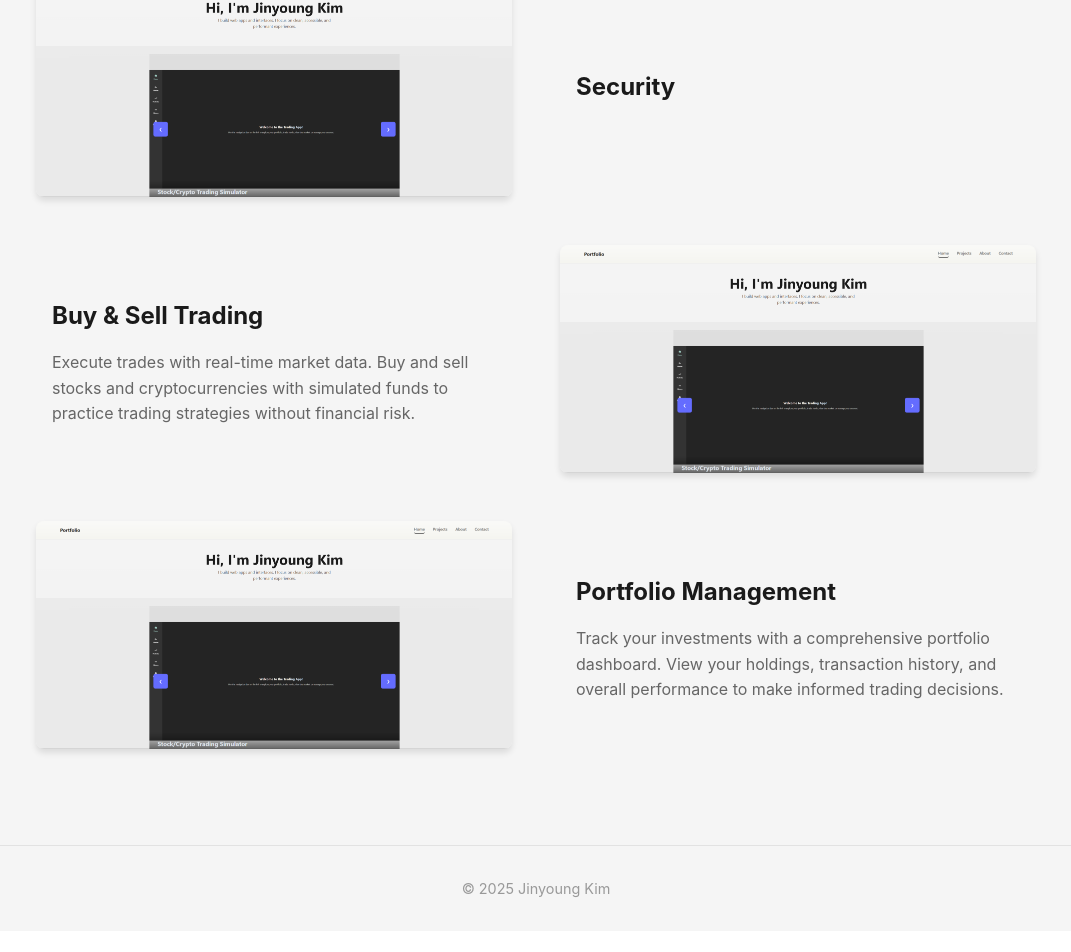
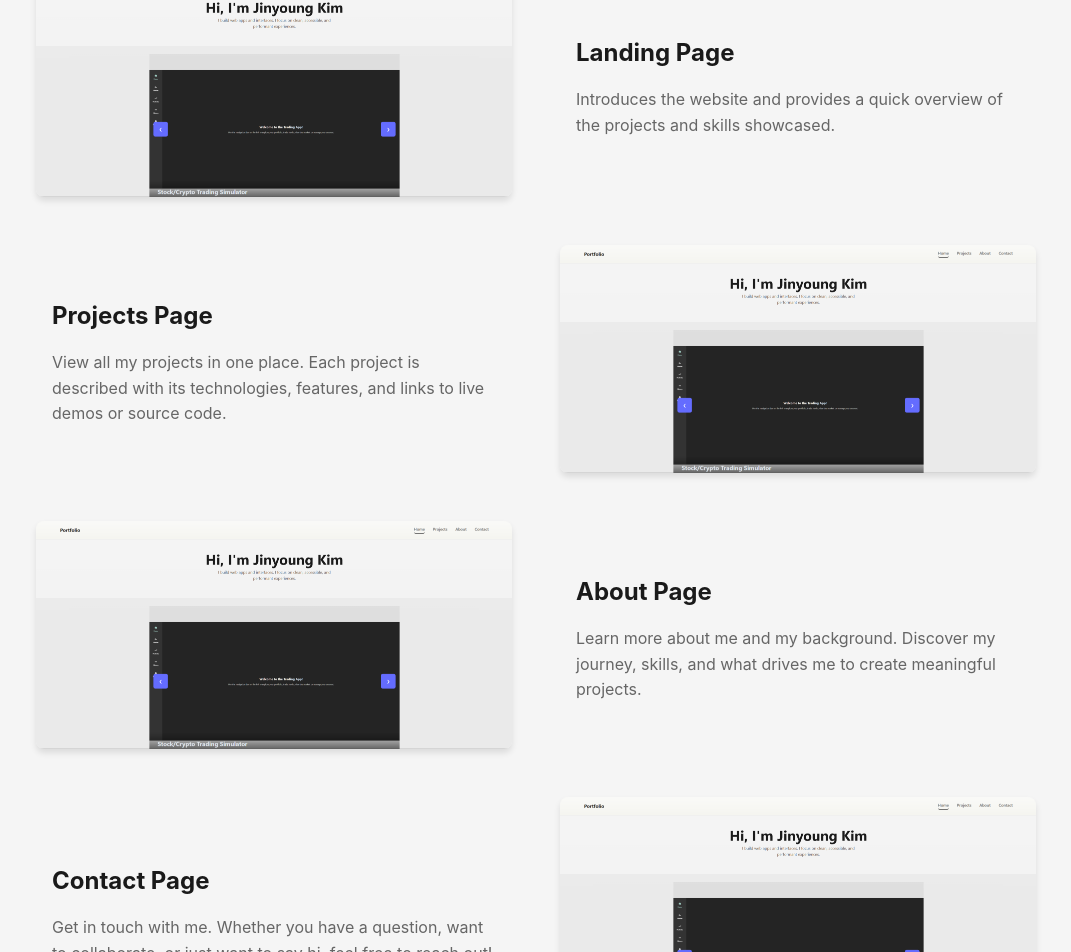
Before and after one commit to Ken1o/Portfolio-Website, a React (Vite) app: page /portfolio-website in a window 1280 px wide. Shown: the part 960-1912 px from the top of the page, without its empty margins (104-1175 px from the left). Before the commit the page ends 1891 px from the top, so only its background shows below. Built offline with nearby package versions, Linux system fonts and the light colour scheme.

Commit message:
added description for each page for the portfolio project

```diff
--- a/src/pages/Portfolio.tsx
+++ b/src/pages/Portfolio.tsx
@@ -36,25 +36,32 @@ const PortfolioPage: React.FC = () => {
             <h2>Features</h2>
             <div className="feature-item">
               <div className="feature-image">
-                <img src={PortfolioImage} alt="Security Page" />
+                <img src={PortfolioImage} alt="Landing Page" />
               </div>
               <div className="feature-description">
-                <h3>Security</h3>
-                <p></p>
+                <h3>Landing Page</h3>
+                <p>Introduces the website and provides a quick overview of the projects and skills showcased.</p>
               </div>
               <div className="feature-description">
-                <h3>Buy & Sell Trading</h3>
-                <p>Execute trades with real-time market data. Buy and sell stocks and cryptocurrencies with simulated funds to practice trading strategies without financial risk.</p>
+                <h3>Projects Page</h3>
+                <p>View all my projects in one place. Each project is described with its technologies, features, and links to live demos or source code.</p>
               </div>
               <div className="feature-image">
-                <img src={PortfolioImage} alt="Buy/Sell Page" />
+                <img src={PortfolioImage} alt="Projects Page" />
               </div>
               <div className="feature-image">
-                <img src={PortfolioImage} alt="Portfolio Page" />
+                <img src={PortfolioImage} alt="About Page" />
               </div>
               <div className="feature-description">
-                <h3>Portfolio Management</h3>
-                <p>Track your investments with a comprehensive portfolio dashboard. View your holdings, transaction history, and overall performance to make informed trading decisions.</p>
+                <h3>About Page</h3>
+                <p>Learn more about me and my background. Discover my journey, skills, and what drives me to create meaningful projects.</p>
+              </div>
+              <div className="feature-description">
+                <h3>Contact Page</h3>
+                <p>Get in touch with me. Whether you have a question, want to collaborate, or just want to say hi, feel free to reach out!</p>
+              </div>
+              <div className="feature-image">
+                <img src={PortfolioImage} alt="Contact Page" />
               </div>
 
             </div>
--- a/src/pages/ProjectsPage.tsx
+++ b/src/pages/ProjectsPage.tsx
@@ -7,6 +7,7 @@ import Podcast from '../assets/Podcast.png'
 import Memory from '../assets/Memory.png'
 import { useNavigate } from 'react-router-dom'
 import Portfolio from '../assets/Portfolio.png'
+import GenAI from '../assets/GenAI.png'
 
 interface Project {
   id: number
@@ -32,7 +33,7 @@ const ProjectsPage: React.FC = () => {
       id: 1,
       title: 'Generative AI Playground',
       description: '',
-      image: '',
+      image: GenAI,
       tags: ["Node.js", "React", "Python", "Docker", "PostgreSQL", "AWS Bedrock", "Caddy"],
       link: '/generative-ai-playground',
     },
```
